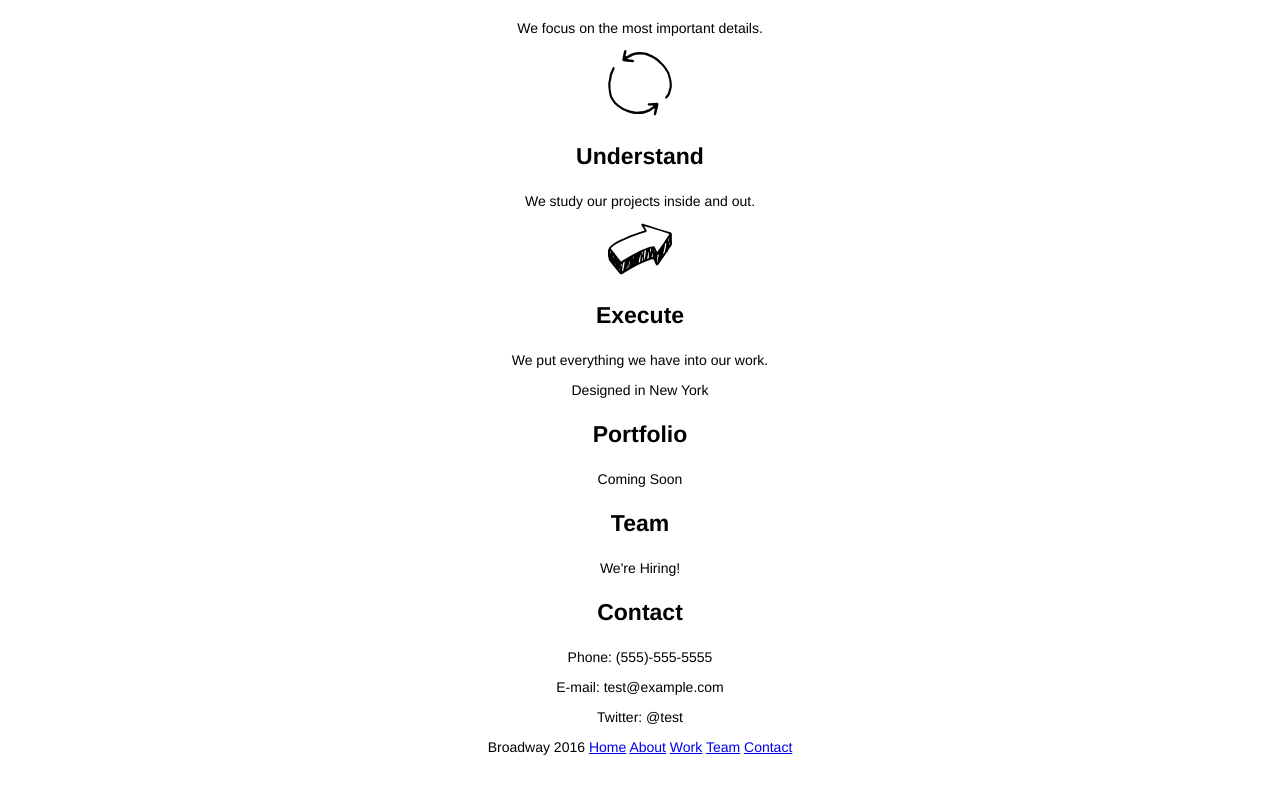
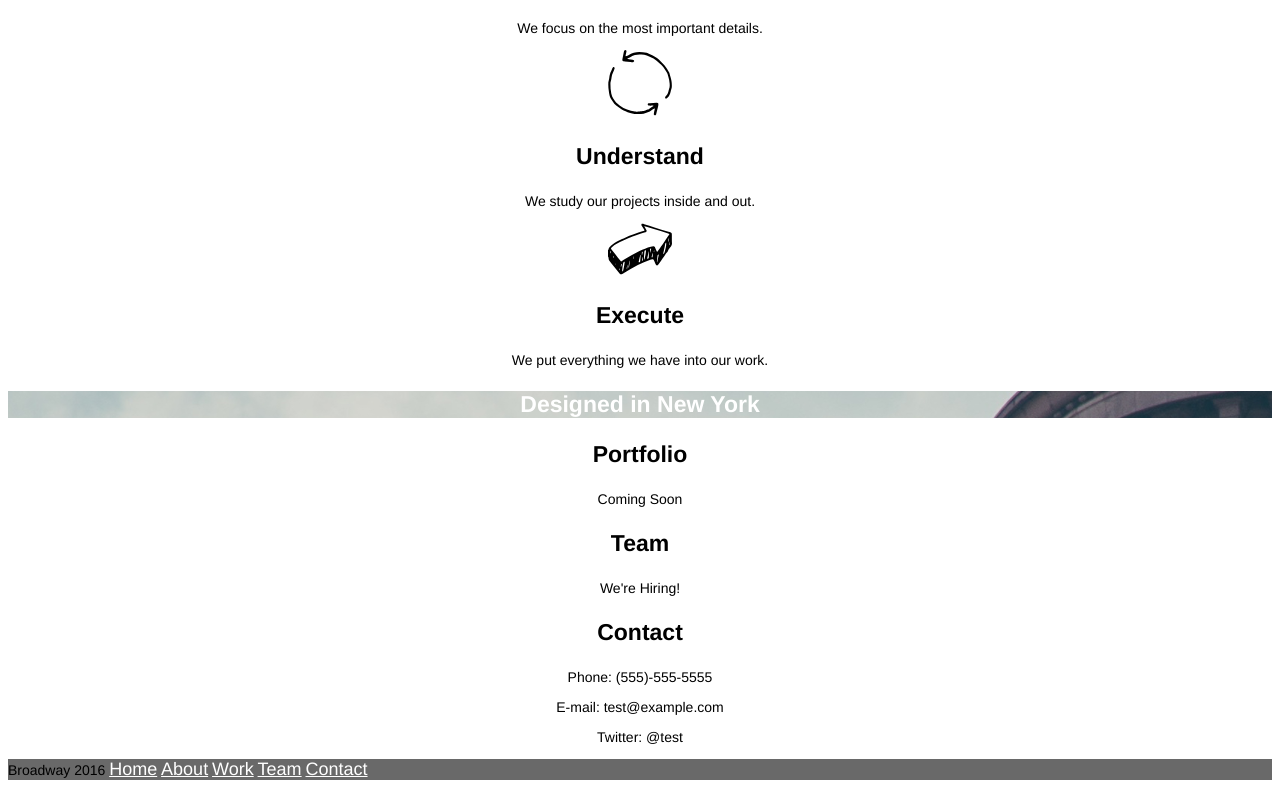
Before and after one commit to sarelloo/Broadway, a plain HTML site: page index.html in a window 1280 px wide. Shown: the part 517-1311 px from the top of the page. Before the commit the page ends 1286 px from the top, so only its background shows below. Drawn offline with Linux system fonts and the light colour scheme.

Commit message:
Finish copy 1.

```diff
--- a/index.html
+++ b/index.html
@@ -32,7 +32,7 @@
     </div>
 
     <div class="bottom">
-      <p class="new-york">Designed in New York</p>
+      <h3 class="top">Designed in New York</h3>
       <h3>Portfolio</h3>
       <p>Coming Soon</p>
       <h3>Team</h3>
--- a/resources/style.css
+++ b/resources/style.css
@@ -13,7 +13,7 @@ h1  {
   font-weight: bold;
 }
 
-.menu a {
+a {
   font-size: 18px;
   color: white;
 }
@@ -31,3 +31,12 @@ h3 {
 p {
   font-size: 14px;
 }
+
+.footer {
+  background-color: dimgray;
+  text-align: left;
+}
+
+#id {
+  font-size: 11px;
+}
```
